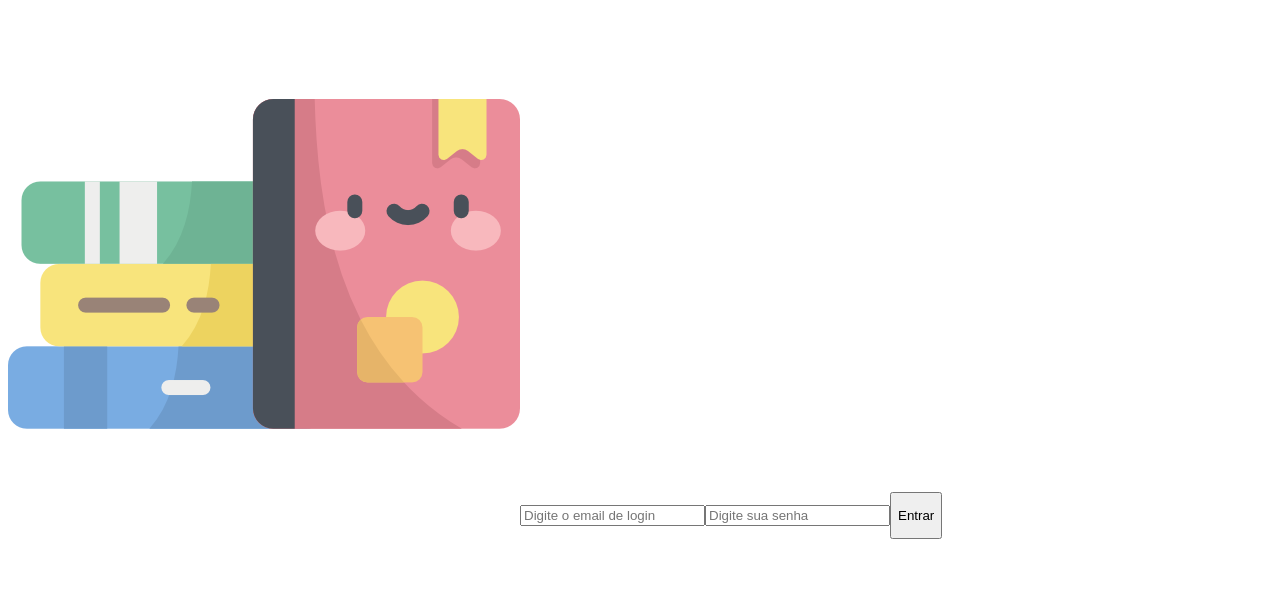
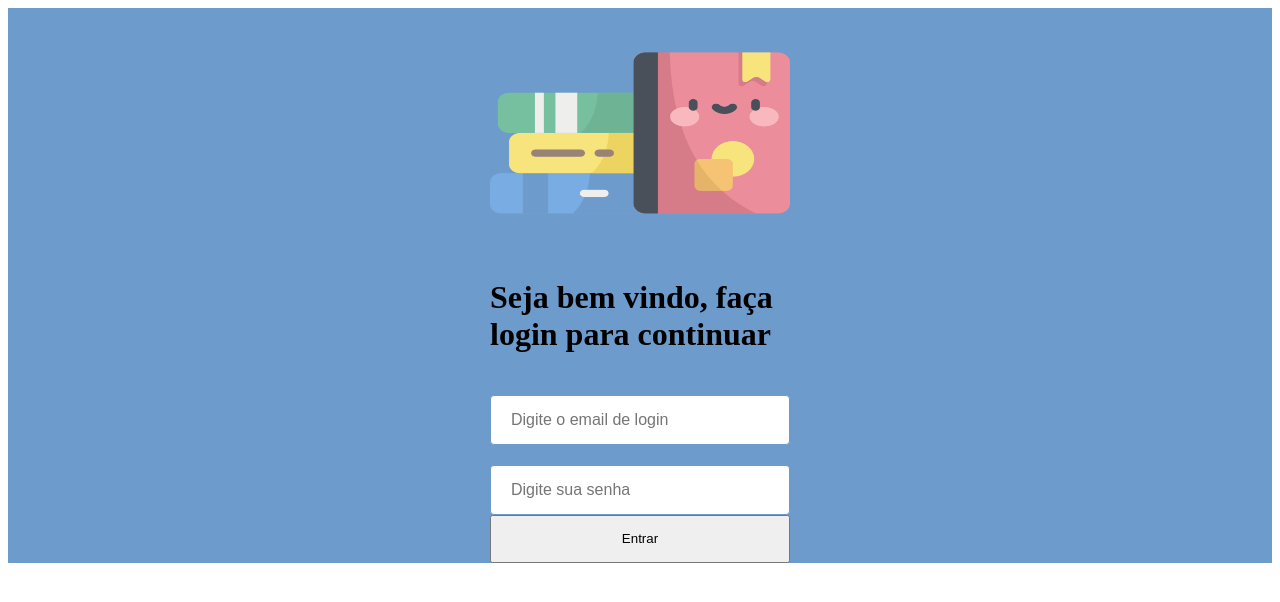
Before and after one commit to ibiaalice/MeLivrando, a React (Create React App) app in the folder frontend/melivrando/: page / in a window 1280 px wide. Shown: the top 602 px of the page. Built offline with nearby package versions, Linux system fonts and the light colour scheme.

Commit message:
mudança de css

```diff
--- /dev/null
+++ b/frontend/melivrando/src/pages/Login.css
@@ -0,0 +1,37 @@
+
+
+.login {
+    height: 100%;
+    display: flex;
+    justify-content: center;
+    align-items: center;
+    background-color:  #6D9BCC;
+
+
+}
+
+.login form{
+    width: 100%;
+    max-width: 300px;
+    border-radius: 100px;
+    display: flex;
+    flex-direction: column;
+}
+
+
+.login form input{
+    margin-top: 20px;
+    border: 1px solid #6D9BCC;
+    border-radius:  4px;
+    height: 48px;
+    padding: 0 20px;
+    font-size: 16px;
+    color: #666;
+}
+
+.logo {
+    max-width:300px;
+    max-height:250px;
+    width: auto;
+    height: auto;
+}
--- a/frontend/melivrando/src/pages/Login.js
+++ b/frontend/melivrando/src/pages/Login.js
@@ -1,4 +1,5 @@
 import React, {useState} from 'react';
+import './Login.css';
 import logo from '../assets/melivrando_icon.png';
 
 
@@ -11,10 +12,13 @@ export default function Login(props){
         this.props.history.push('/main')
     }
 
+
     return(
         <div className='login'>
+
             <form onSubmit={handleSubmit}>
                 <img className='logo' src={logo} alt='ML'/>
+                <h1 className='title'>Seja bem vindo, faça login para continuar </h1>
                 <input
                     placeholder='Digite o email de login'
                     value={email}
@@ -24,9 +28,11 @@ export default function Login(props){
                     placeholder= 'Digite sua senha'
                 />
 
-                <button type='submit'>
-                    <p className='nameButtom'>Entrar</p>
+               <button type='submit' className='buttom'>
+                    <p className='enterButtom'>Entrar</p>
                 </button>
+
+
             </form>
 
         </div>
--- a/package.json
+++ b/package.json
@@ -6,6 +6,7 @@
   "dependencies": {
     "body-parser": "^1.19.0",
     "consign": "^0.1.6",
+    "create-react-app": "^3.4.1",
     "express": "^4.17.1",
     "mongodb": "^3.6.2",
     "nodemon": "^2.0.4",
```
Also changed, not shown: 1 other file (tests, documents, lock files or other folders).
